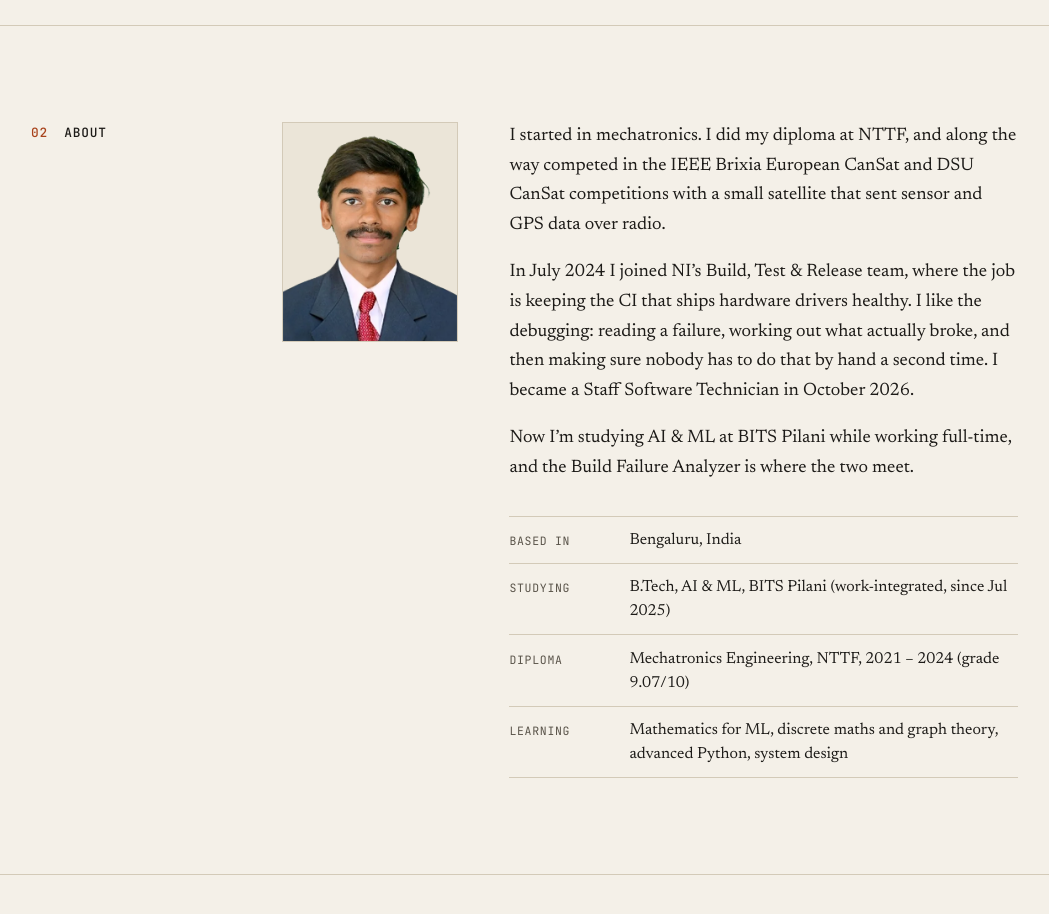
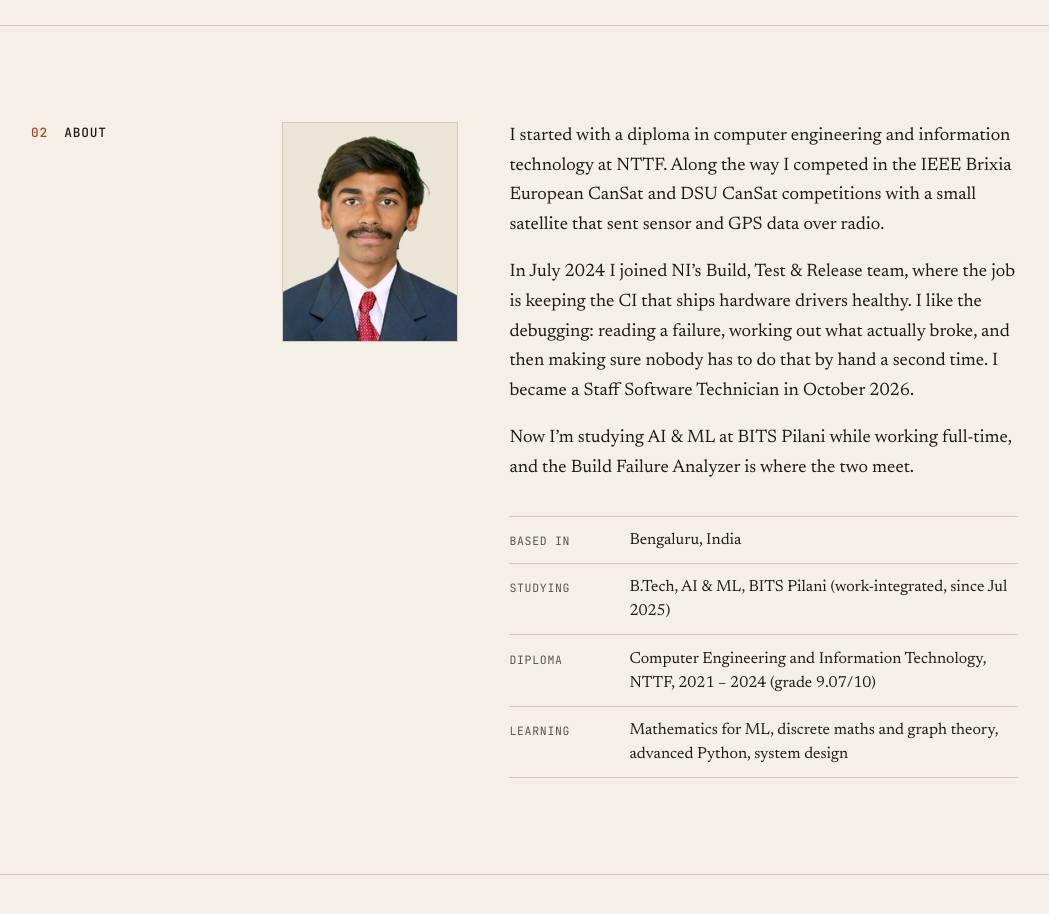
Before and after one commit to Bandi-Rahul/portfolio, a plain HTML site: page index.html in a window 1280 px wide. Shown: the part 3880-4794 px from the top of the page, without its empty margins (89-1138 px from the left). Drawn offline with Linux system fonts and the light colour scheme.

Commit message:
Correct diploma field to Computer Engineering and Information Technology

```diff
--- a/index.html
+++ b/index.html
@@ -264,9 +264,9 @@
           <img class="about__photo" src="assets/rahul.webp" width="413" height="531" alt="Portrait of Rahul Bandi" loading="lazy" decoding="async">
           <div class="about__text">
             <p>
-              I started in mechatronics. I did my diploma at NTTF, and along the way competed in the
-              IEEE Brixia European CanSat and DSU CanSat competitions with a small satellite that sent
-              sensor and GPS data over radio.
+              I started with a diploma in computer engineering and information technology at NTTF.
+              Along the way I competed in the IEEE Brixia European CanSat and DSU CanSat competitions
+              with a small satellite that sent sensor and GPS data over radio.
             </p>
             <p>
               In July 2024 I joined NI&rsquo;s Build, Test &amp; Release team, where the job is keeping
@@ -281,7 +281,7 @@
             <dl class="facts">
               <div><dt>Based in</dt><dd>Bengaluru, India</dd></div>
               <div><dt>Studying</dt><dd>B.Tech, AI &amp; ML, BITS Pilani (work-integrated, since Jul 2025)</dd></div>
-              <div><dt>Diploma</dt><dd>Mechatronics Engineering, NTTF, 2021 &ndash; 2024 (grade 9.07/10)</dd></div>
+              <div><dt>Diploma</dt><dd>Computer Engineering and Information Technology, NTTF, 2021 &ndash; 2024 (grade 9.07/10)</dd></div>
               <div><dt>Learning</dt><dd>Mathematics for ML, discrete maths and graph theory, advanced Python, system design</dd></div>
             </dl>
           </div>
```
Also changed, not shown: 1 other file.
